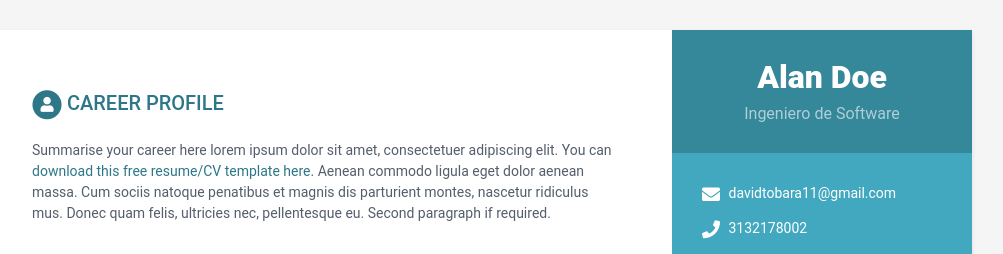
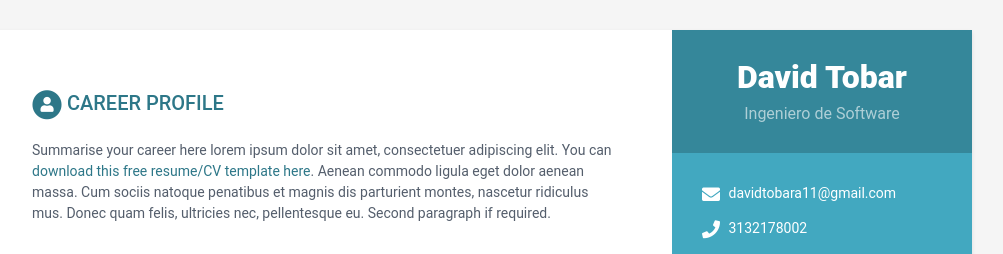
Before and after one commit to davidta19/CV_Backlogs_Tobar, a Jekyll site: the page built from index.html, in a window 1280 px wide and 900 px high. Shown: the top 254 px of the window, without its empty margins (168-1171 px from the left). Built offline with Jekyll 4.4.1, drawn with Linux system fonts in a browser that asks for light colours.

Commit message:
Cambio de nombre por error

```diff
--- a/_data/data.yml
+++ b/_data/data.yml
@@ -9,7 +9,7 @@ sidebar:
 
     # Profile information
 
-    name: Alan Doe
+    name: David Tobar
     tagline: Ingeniero de Software
 
     # Sidebar links
```
